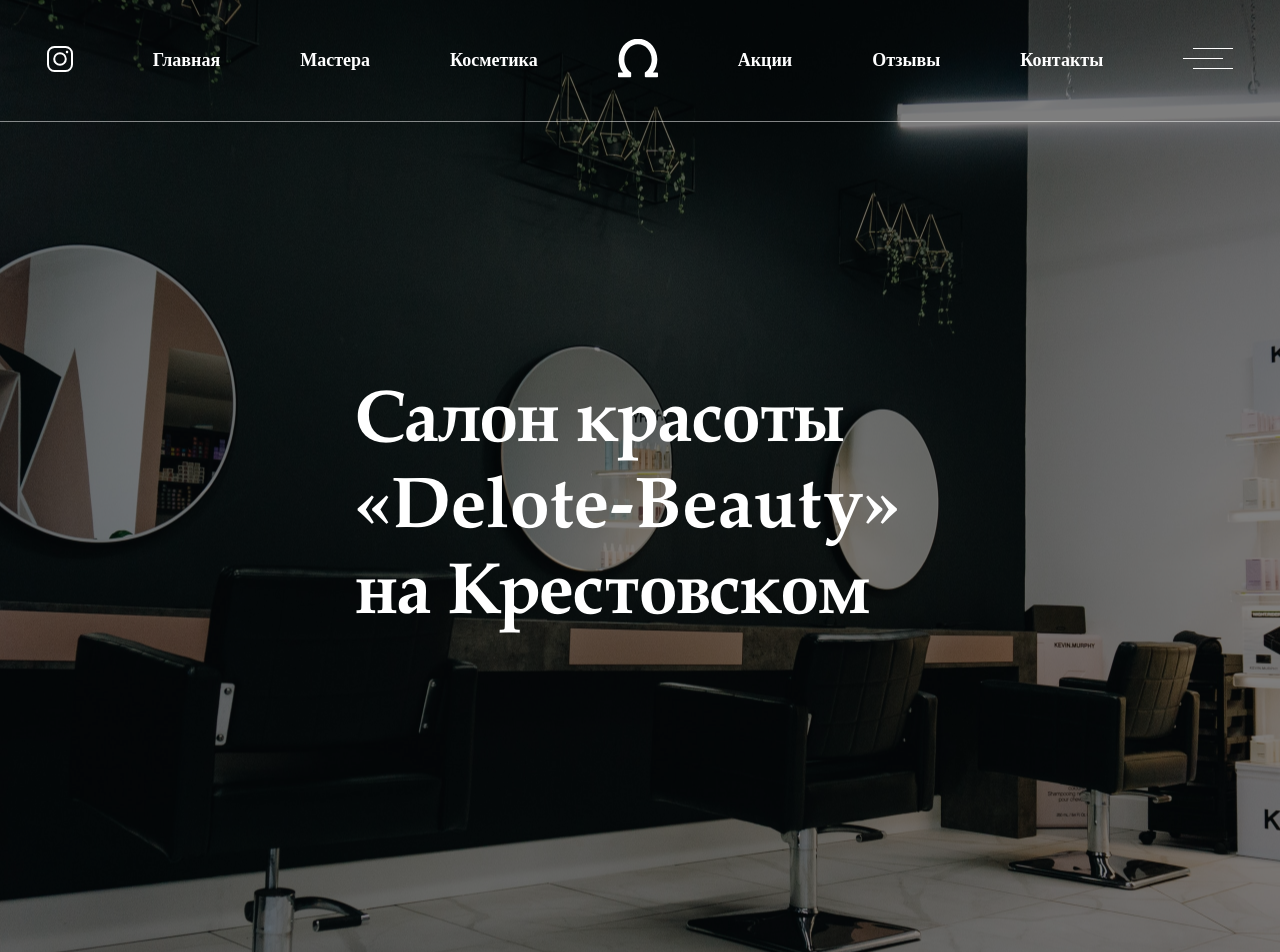
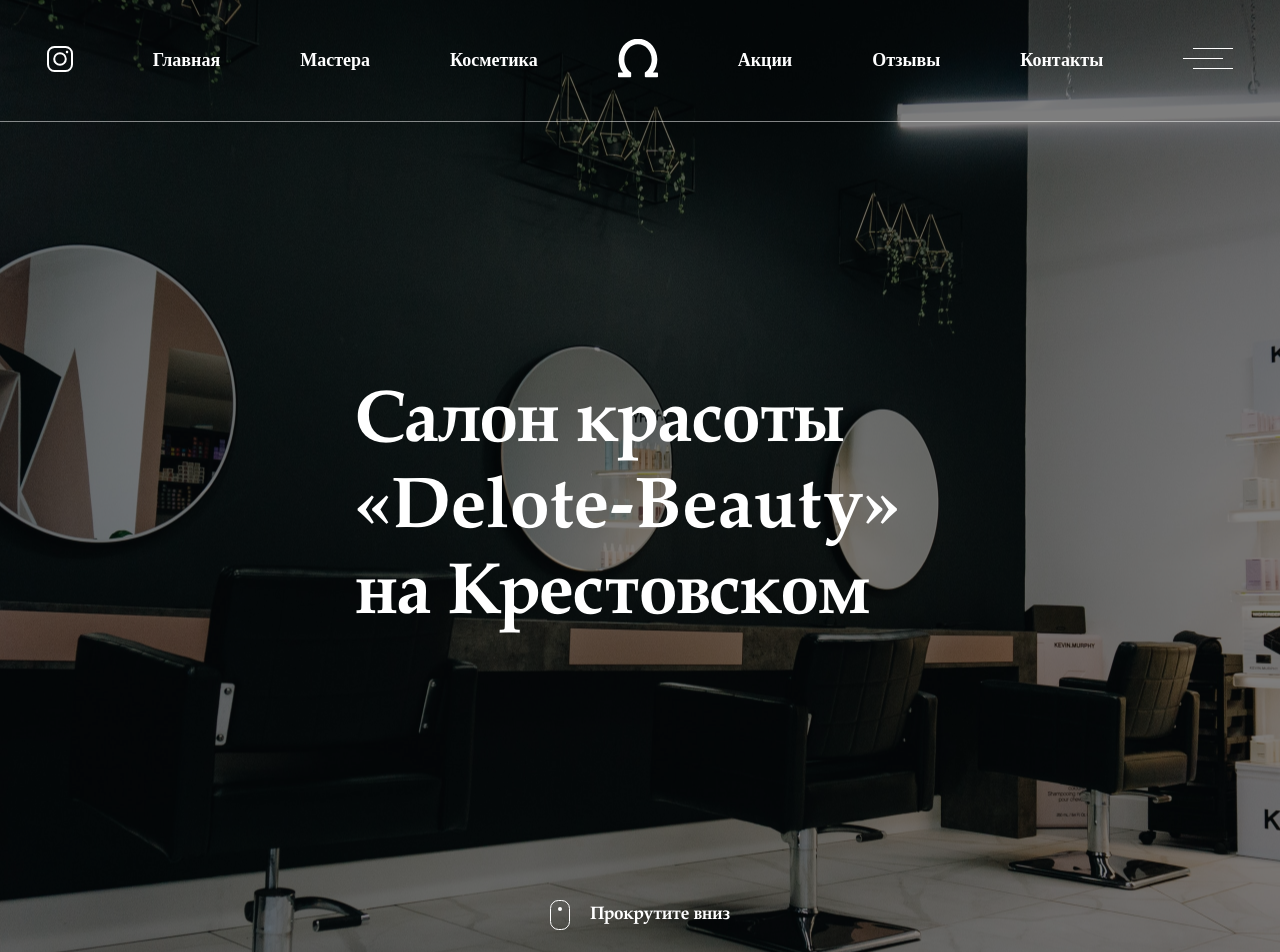
Before and after one commit to Maxim93mk/Delote-Beauty, a React (Create React App) app: page / in a window 1280 px wide. Shown: the top 952 px of the page. Built offline with nearby package versions, Linux system fonts and the light colour scheme.

Commit message:
main-page готов header добавлена группа <Прокрутите вниз>

```diff
--- a/src/components/navigation/css/navigation.css
+++ b/src/components/navigation/css/navigation.css
@@ -4,8 +4,10 @@
     justify-content: center;
     gap:80px;
     padding: 39px;
-    margin: 0, auto;
+    margin: 0 auto;
     border-bottom: 1px solid rgba(255, 255, 255, 0.5);
+    max-width: 1296px;
+    width: 100%;
 }
 
 .link{
--- a/src/html-pages/main-page/header/header.css
+++ b/src/html-pages/main-page/header/header.css
@@ -16,3 +16,18 @@
     font-weight: 700;
     margin: 260px auto;
 }
+
+.scroll-down-group{
+    display: flex;
+    align-items: center;
+    justify-content: center;
+    gap: 20px;
+    text-decoration: none;
+}
+
+.scroll-down-group__img-descr{
+    color: #ffffff;
+    font-family: Garamond;
+    font-size: 18px;
+    font-weight: 700;
+}
--- a/src/html-pages/main-page/header/header.jsx
+++ b/src/html-pages/main-page/header/header.jsx
@@ -1,7 +1,7 @@
 import './header.css'
 import React from 'react';
 import Navigation from '../../../components/navigation/navigation'
-
+import mouse_icon from './img/mouse_icon.svg'
 
 
 function Header() {
@@ -10,10 +10,12 @@
   return (
     <>
     <header className='header'>
-        {/* <div className='header'> */}
           <Navigation />
-        {/* </div> */}
         <h1 className='header-title'>Салон красоты «Delote-Beauty» на Крестовском</h1>
+        <a href='#' className='scroll-down-group'>
+            <img src={mouse_icon} alt="mouse_icon" />
+            <p className='scroll-down-group__img-descr'>Прокрутите вниз</p>
+        </a>
     </header>
 
     </>
```
Also changed, not shown: src/html-pages/main-page/header/img/mouse_icon.svg (added).
